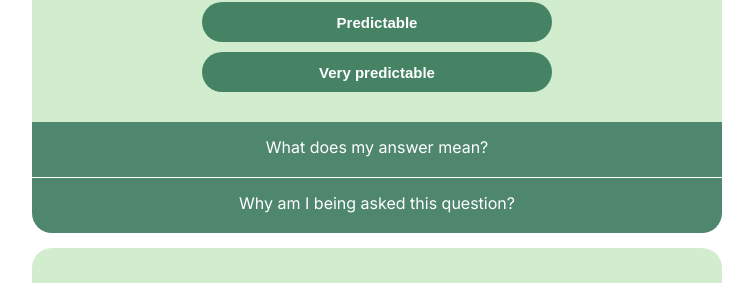
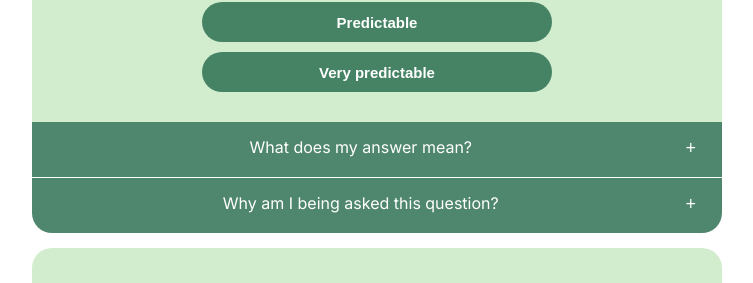
Before and after one commit to InvestMint-Dev/InvestMint-UI, a React (Create React App) app: page /create-account in a window 1280 px wide. Shown: the part 1899-2182 px from the top of the page, without its empty margins (450-1203 px from the left). Built offline with nearby package versions, Linux system fonts and the light colour scheme.

Commit message:
expand section 5

```diff
--- a/src/pages/create-account-page/create-account-page-4/create-account-page-4.js
+++ b/src/pages/create-account-page/create-account-page-4/create-account-page-4.js
@@ -302,9 +302,29 @@ export const CreateAccountPage4 = forwardRef((props, ref) => {
             </div>
             <div className='question-footer question-footer-middle'>
                 What does my answer mean?
+                <button
+                    onClick={() => toggleSection(5.1)}
+                >
+                    {expandedSections[5.1] ? '-' : '+'}
+                </button>
+                {expandedSections[5.1] && (
+                    <p>
+                        Consider the sources of cash you expect to have in the future. How certain are you that they'll materialize? We'll consider your estimated degree of financial stability as another factor in determining an appropriate asset allocation.
+                    </p>
+                )}
             </div>
             <div className='question-footer question-footer-last'>
                 Why am I being asked this question?
+                <button
+                    onClick={() => toggleSection(5.2)}
+                >
+                    {expandedSections[5.2] ? '-' : '+'}
+                </button>
+                {expandedSections[5.2] && (
+                    <p>
+                        Your asset mix could be completely conservative or moderately conservative depending on your current and future sources of cash. A stable financial outlook provides the foundation on which to base your investment strategy. Generally, more stability affords you more opportunity to take on investment risk. Less stability suggests that a more conservative approach might better serve you.
+                    </p>
+                )}
             </div>
 
             {/* Q6 */}
```
